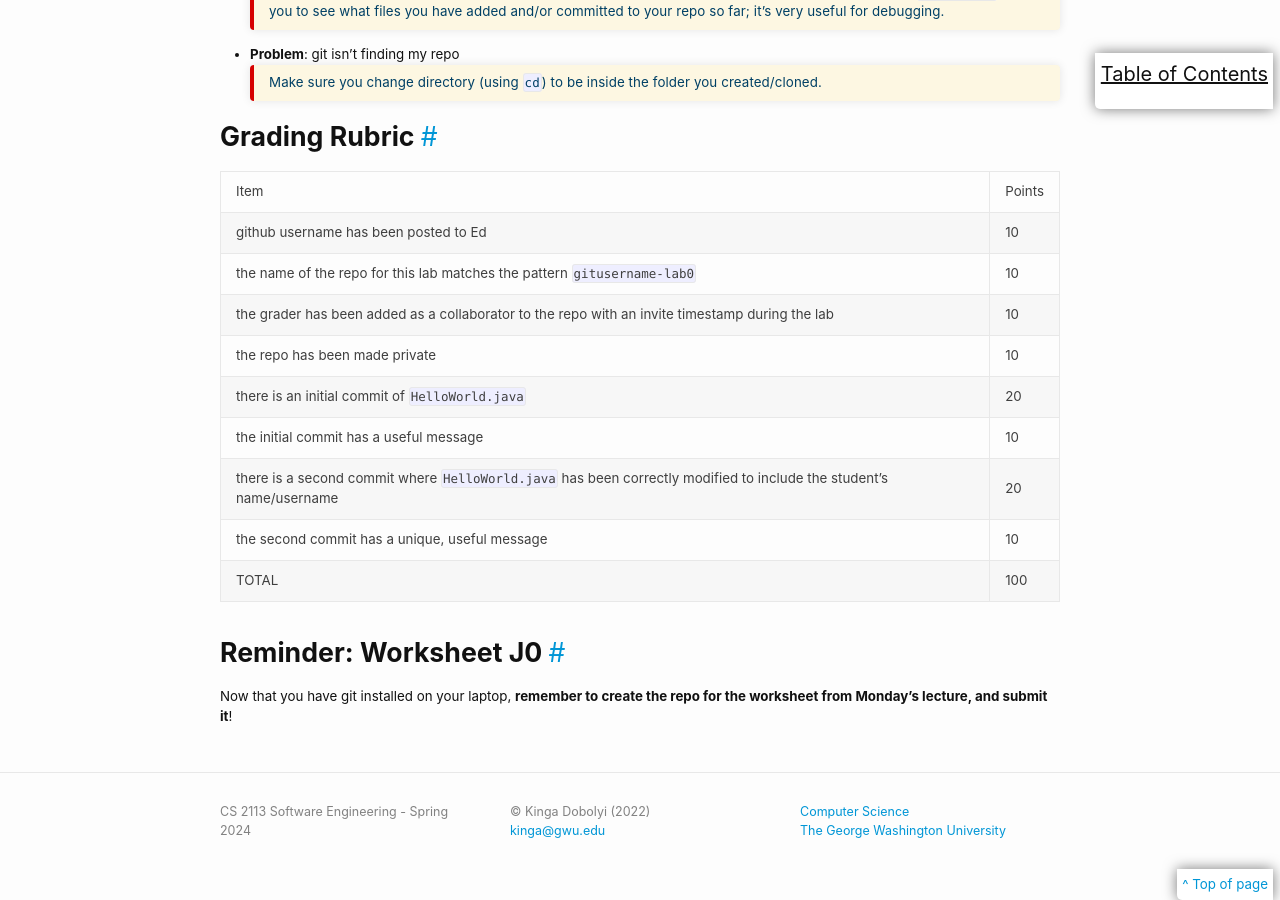
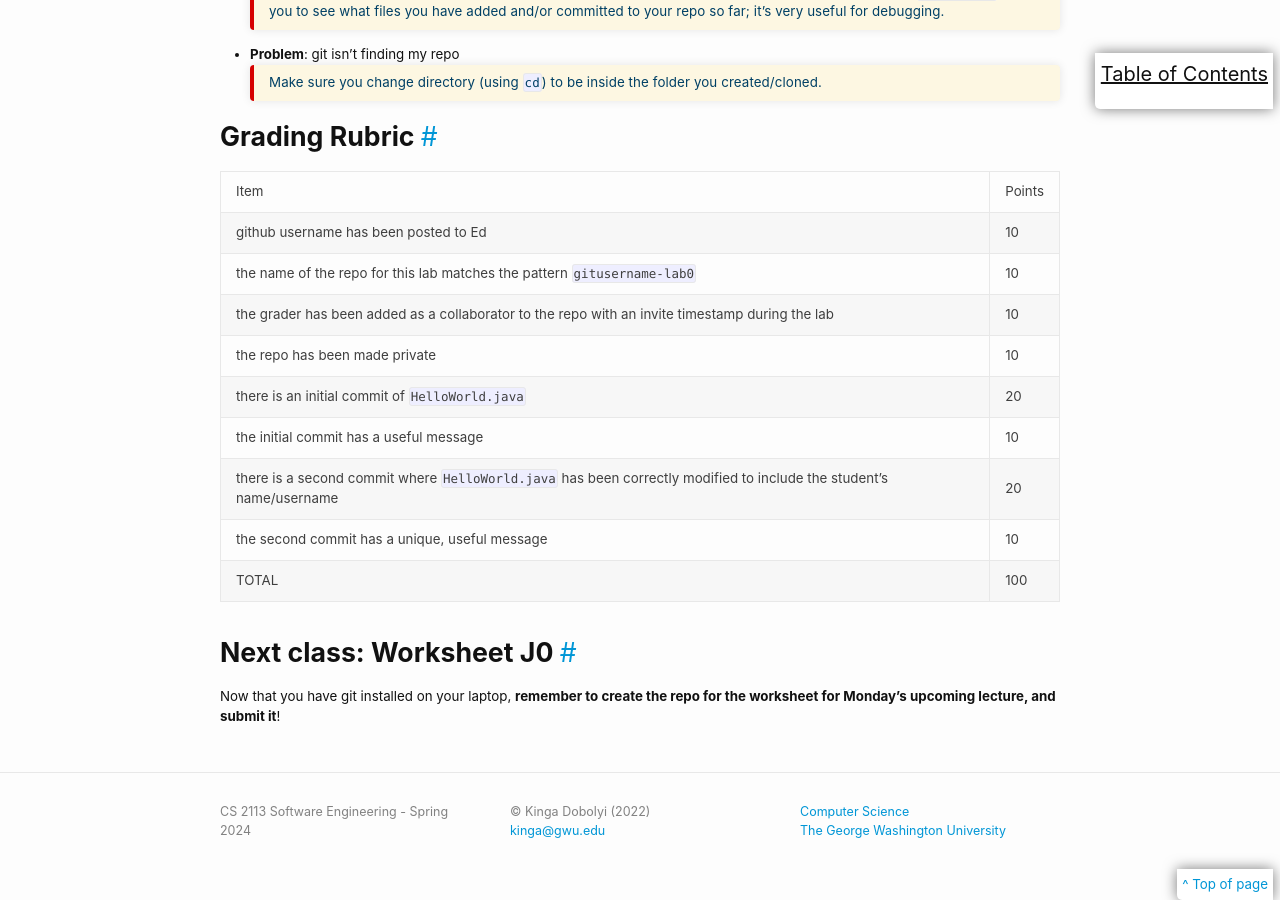
Before and after one commit to cs2113-f24/cs2113-f24.github.io, a Jekyll site: the page built from labs/00-setup.md, in a window 1280 px wide and 900 px high, scrolled down 3414 px. Built offline with Jekyll 4.4.1, drawn with Linux system fonts in a browser that asks for light colours.

Commit message:
spring update

```diff
--- a/labs/00-setup.md
+++ b/labs/00-setup.md
@@ -173,6 +173,6 @@ Make sure that when you refresh the browser, you can see your changes there.
 |the second commit has a unique, useful message | 10 |
 | TOTAL | 100 |
 
-# Reminder: Worksheet J0
+# Next class: Worksheet J0
 
-Now that you have git installed on your laptop, **remember to create the repo for the worksheet from Monday's lecture, and submit it**!
+Now that you have git installed on your laptop, **remember to create the repo for the worksheet for Monday's upcoming lecture, and submit it**!
```
